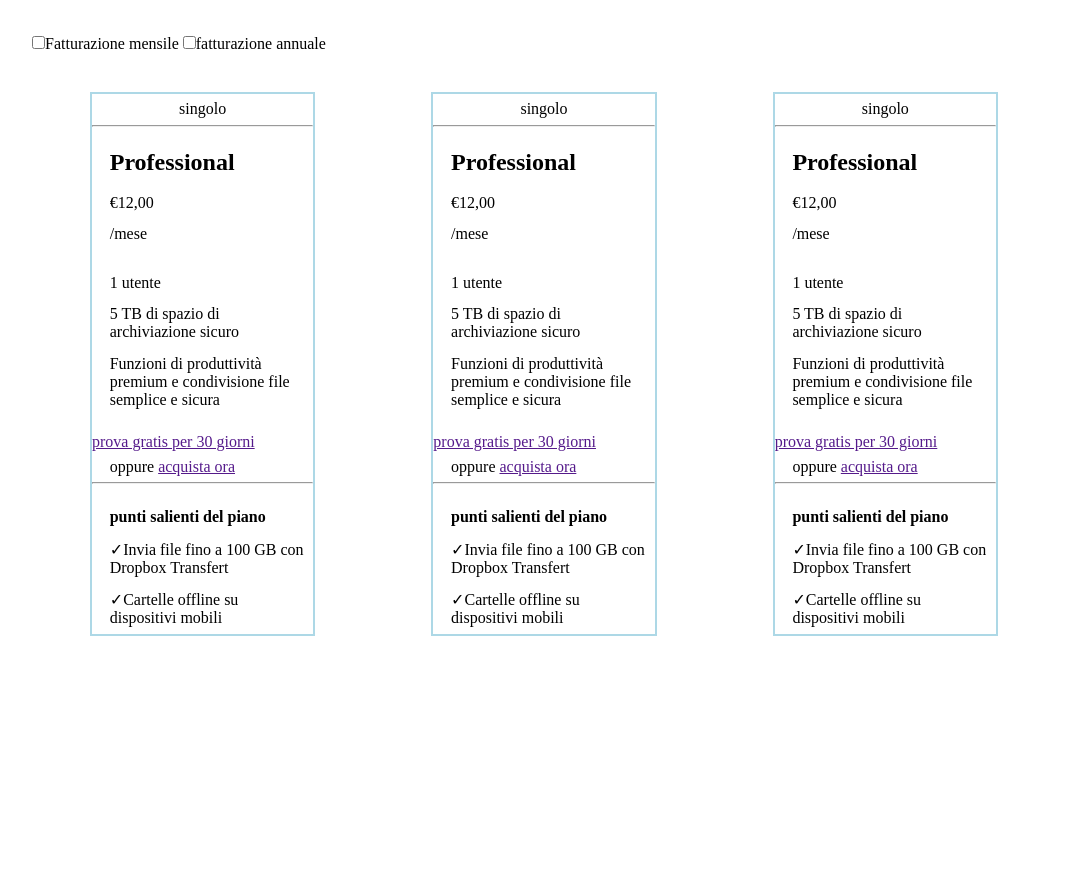
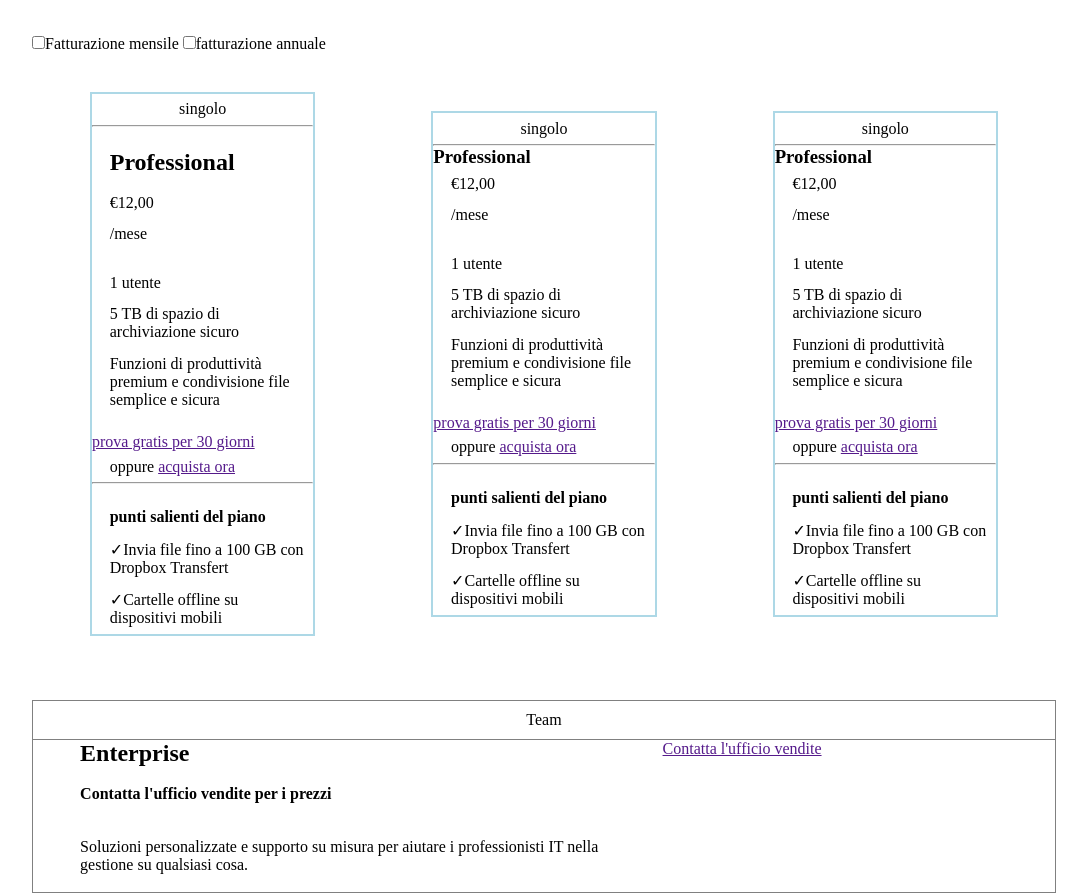
Before and after one commit to flaviovitale02/htmlcss-dropbox, a plain HTML site: page index.html in a window 1280 px wide. Shown: the part 1065-1958 px from the top of the page, without its empty margins (96-1183 px from the left). Before the commit the page ends 1701 px from the top, so only its background shows below. Drawn offline with Linux system fonts and the light colour scheme.

Commit message:
struttura team

```diff
--- a/index.html
+++ b/index.html
@@ -97,7 +97,7 @@
                                 singolo
                             </p>
                             <hr>
-                            <h3>
+                            <h3 class="card-title">
                                 Professional
                             </h3>
                             <div class="padding">
@@ -269,6 +269,34 @@
                         </div>
                     </div>
                 </div>
+
+                <div class="standard horizontal-card">
+                    <div>
+                        <p class="team">
+                            Team
+                        </p>
+                    </div>
+                    <div class="flex">
+                        <div class="class-60">
+                            <h3 class="enterprise">
+                                Enterprise
+                            </h3>
+                            <p class="padding">
+                                <strong>
+                                    Contatta l'ufficio vendite per i prezzi
+                                </strong>
+                            </p>
+                            <p class=" padding">
+                                Soluzioni personalizzate e supporto su misura per aiutare i professionisti IT nella gestione su qualsiasi cosa.
+                            </p>
+                        </div>
+                        <div class="class-40">
+                            <a href="">
+                                Contatta l'ufficio vendite
+                            </a>
+                        </div>
+                    </div>
+                </div>
             </section>
         </main>
     </body>
--- a/style.css
+++ b/style.css
@@ -78,7 +78,7 @@
     flex-direction: column;
 }
 
-h3{
+.card-title{
     font-size: 1.5rem;
     padding-top: 10%;
     padding-bottom: 5%;
@@ -97,3 +97,28 @@
 .margin-top-p{
     margin-top:3%;
 }
+
+.horizontal-card{
+    border: solid 1px grey;
+    margin-top: 5%;
+}
+
+.class-60{
+    width:60%;
+}
+
+.class-40{
+    width:40%;
+    margin-left: 4%;
+}
+
+.enterprise{
+    font-size: 1.5rem;
+    padding-left: 8%;
+}
+
+.team{
+    border-bottom: solid 1px grey;
+    padding: 1%;
+    text-align: center;
+}
```
